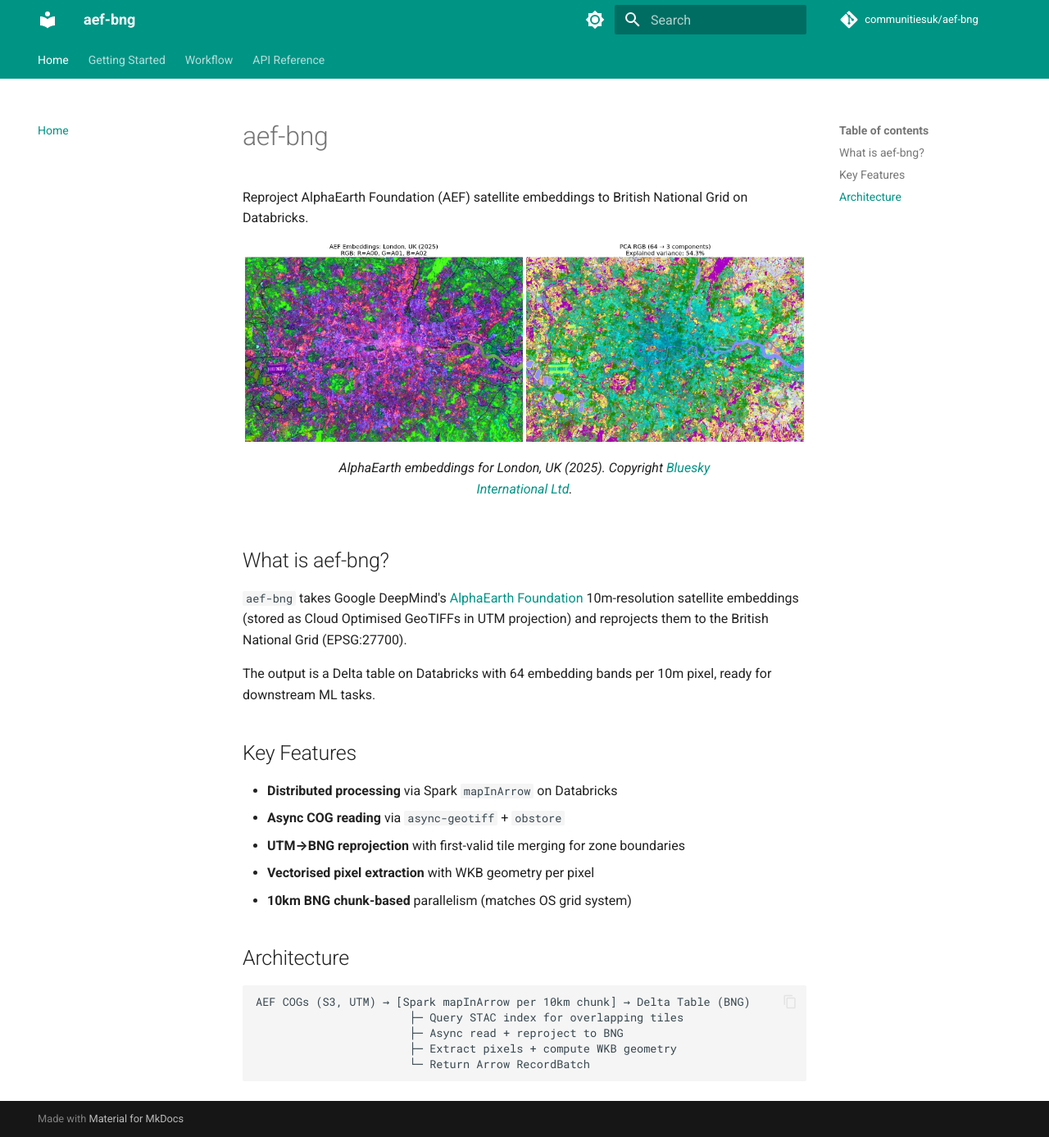
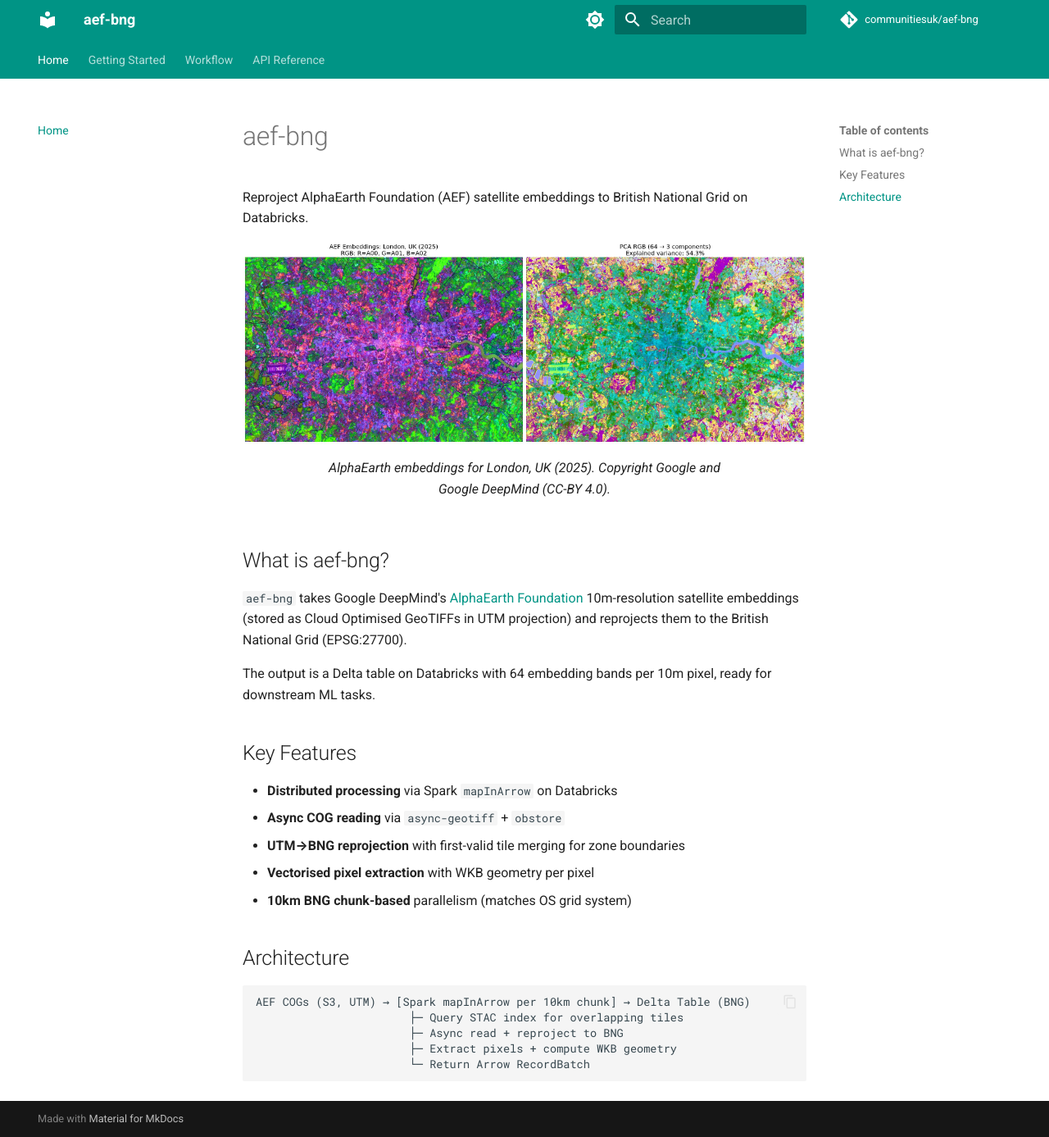
Before and after one commit to jordanp-dluhc/aef-bng, an MkDocs documentation site: the page built from docs/index.md, in a window 1280 px wide and 1387 px high. Shown: the whole window at 82% size. Built offline with MkDocs 1.6.1 and Material for MkDocs 9.7.7, drawn with Linux system fonts in a browser that asks for light colours; comment, search, counter and statistics services are not loaded.

Commit message:
fix: remove bluesky reference

```diff
--- a/docs/index.md
+++ b/docs/index.md
@@ -4,7 +4,7 @@ Reproject AlphaEarth Foundation (AEF) satellite embeddings to British National G
 
 <figure markdown="span">
     ![London example](assets/london-rgb-pca-composite.jpg)
-    <figcaption>AlphaEarth embeddings for London, UK (2025). Copyright [Bluesky International Ltd](https://bluesky-world.com/).</figcaption>
+    <figcaption>AlphaEarth embeddings for London, UK (2025). Copyright Google and Google DeepMind (CC-BY 4.0).</figcaption>
   </figure>
 
 ## What is aef-bng?
```
